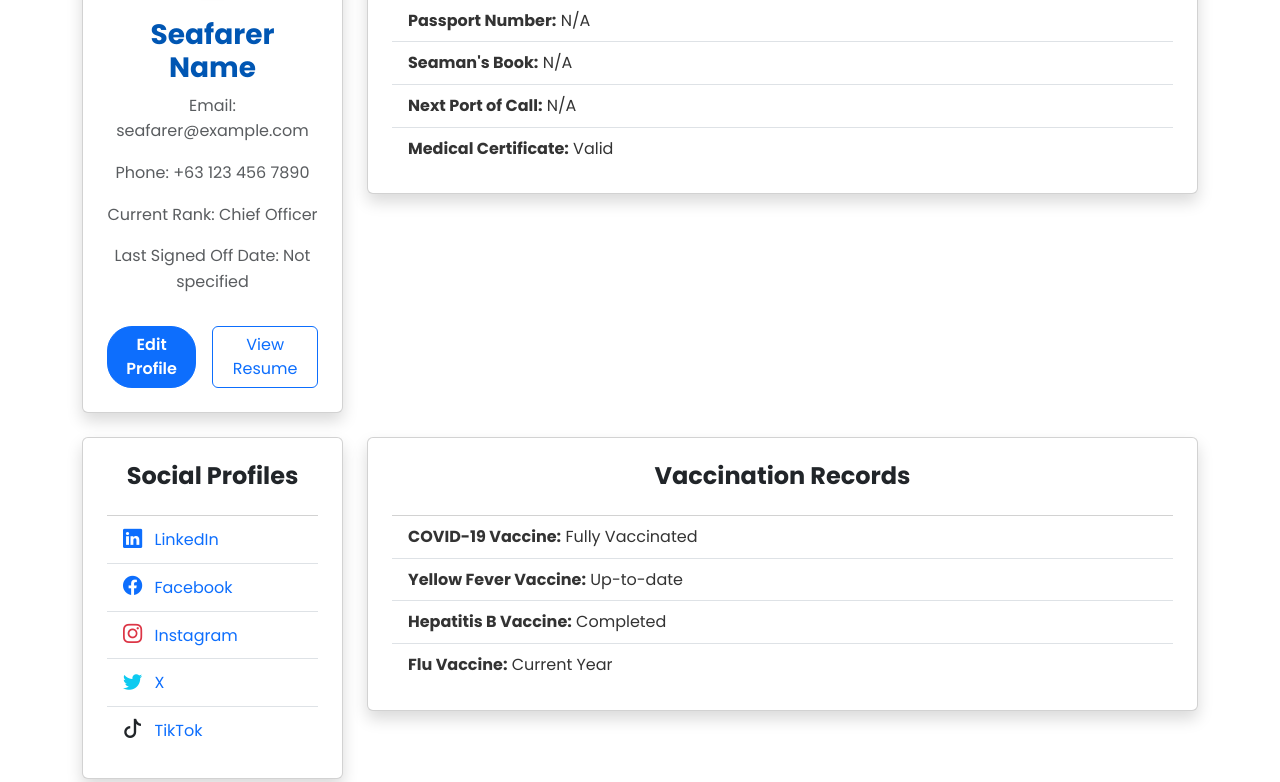
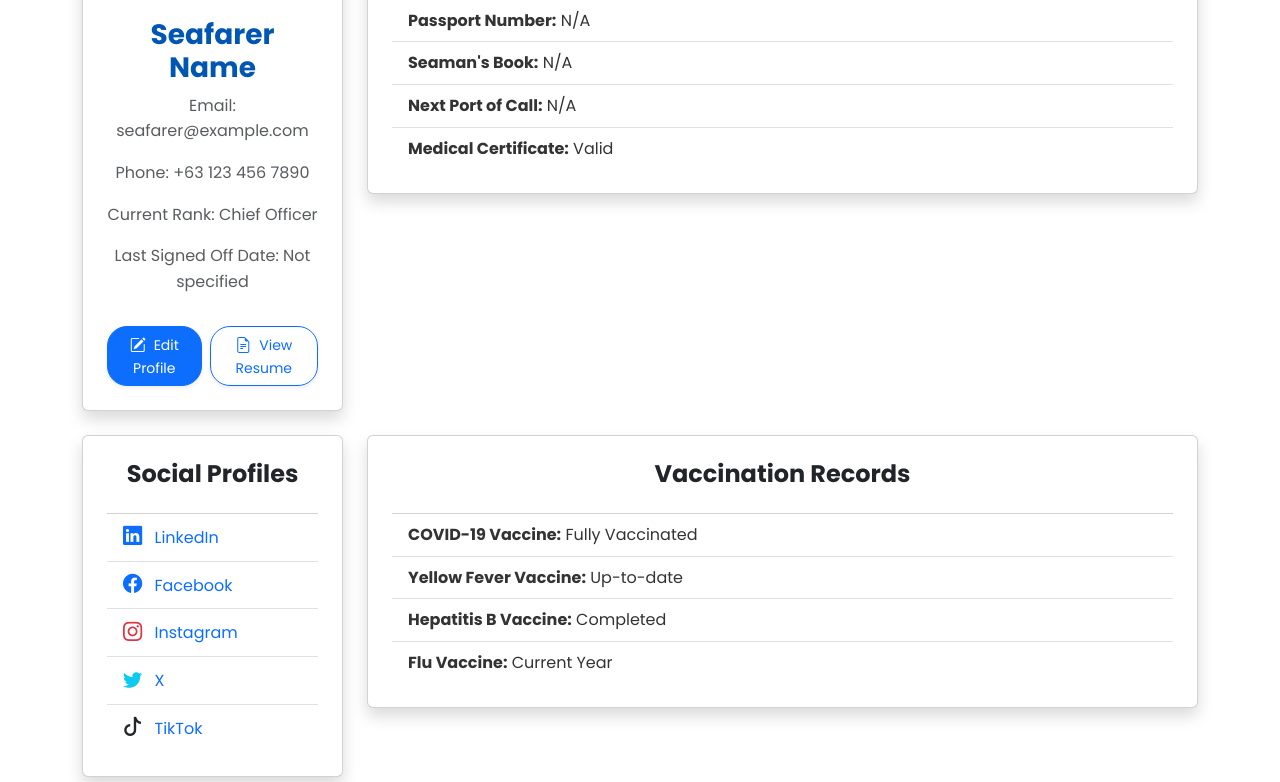
Before and after one commit to khenma09/seaman_jobsite_community, a website: page seafarers_profile.html in a window 1280 px wide. Shown: the part 216-998 px from the top of the page. Drawn offline with nearby package versions, Linux system fonts and the light colour scheme.

Commit message:
Refined profile section buttons to be proportional and visually consistent

```diff
--- a/assets/css/styles.scss
+++ b/assets/css/styles.scss
@@ -981,3 +981,46 @@ footer a:hover {
 		margin-top: 1.5rem !important;
 	}
 }
+
+/* Buttons in Profile Section */
+.profile-page .btn {
+	font-size: 0.875rem; // Smaller font size for proportion
+	font-weight: 500; // Slightly lighter weight
+	border-radius: 20px; // Slightly less rounded
+	padding: 0.4rem 1rem; // Reduced padding for a compact look
+	transition: all 0.3s ease;
+
+	&.btn-primary {
+		background-color: $primary-color;
+		color: $white;
+		box-shadow: 0px 3px 5px rgba(0, 0, 0, 0.1);
+
+		&:hover {
+			background-color: $secondary-color;
+			transform: scale(1.03);
+		}
+	}
+
+	&.btn-outline-primary {
+		border: 1px solid $primary-color;
+		color: $primary-color;
+		box-shadow: 0px 3px 5px rgba(0, 0, 0, 0.1);
+
+		&:hover {
+			background-color: $primary-color;
+			color: $white;
+			transform: scale(1.03);
+		}
+	}
+
+	i {
+		font-size: 1rem; // Adjust icon size to match smaller button
+		vertical-align: middle;
+	}
+}
+
+/* Align Buttons Centered Below Profile Section */
+.d-flex.justify-content-center.gap-2 {
+	margin-top: 1rem;
+	gap: 1rem; // Reduced gap for better alignment
+}
--- a/seafarers_profile.html
+++ b/seafarers_profile.html
@@ -94,19 +94,19 @@
 							<p class="text-muted last-signed-off">
 								Last Signed Off Date: Not specified
 							</p>
-							<div class="d-flex justify-content-center gap-3 mt-3">
+							<div class="d-flex justify-content-center gap-2 mt-3">
 								<button
-									class="btn btn-primary edit-profile-btn"
+									class="btn btn-primary btn-sm shadow-sm edit-profile-btn"
 									data-bs-toggle="modal"
 									data-bs-target="#editProfileModal"
 								>
-									Edit Profile
+									<i class="bi bi-pencil-square me-2"></i>Edit Profile
 								</button>
 								<button
-									class="btn btn-outline-primary view-resume-btn"
+									class="btn btn-outline-primary btn-sm shadow-sm view-resume-btn"
 									onclick="viewResume()"
 								>
-									View Resume
+									<i class="bi bi-file-earmark-text me-2"></i>View Resume
 								</button>
 							</div>
 						</div>
```
Also changed, not shown: assets/css/styles.css, 1 other file.
